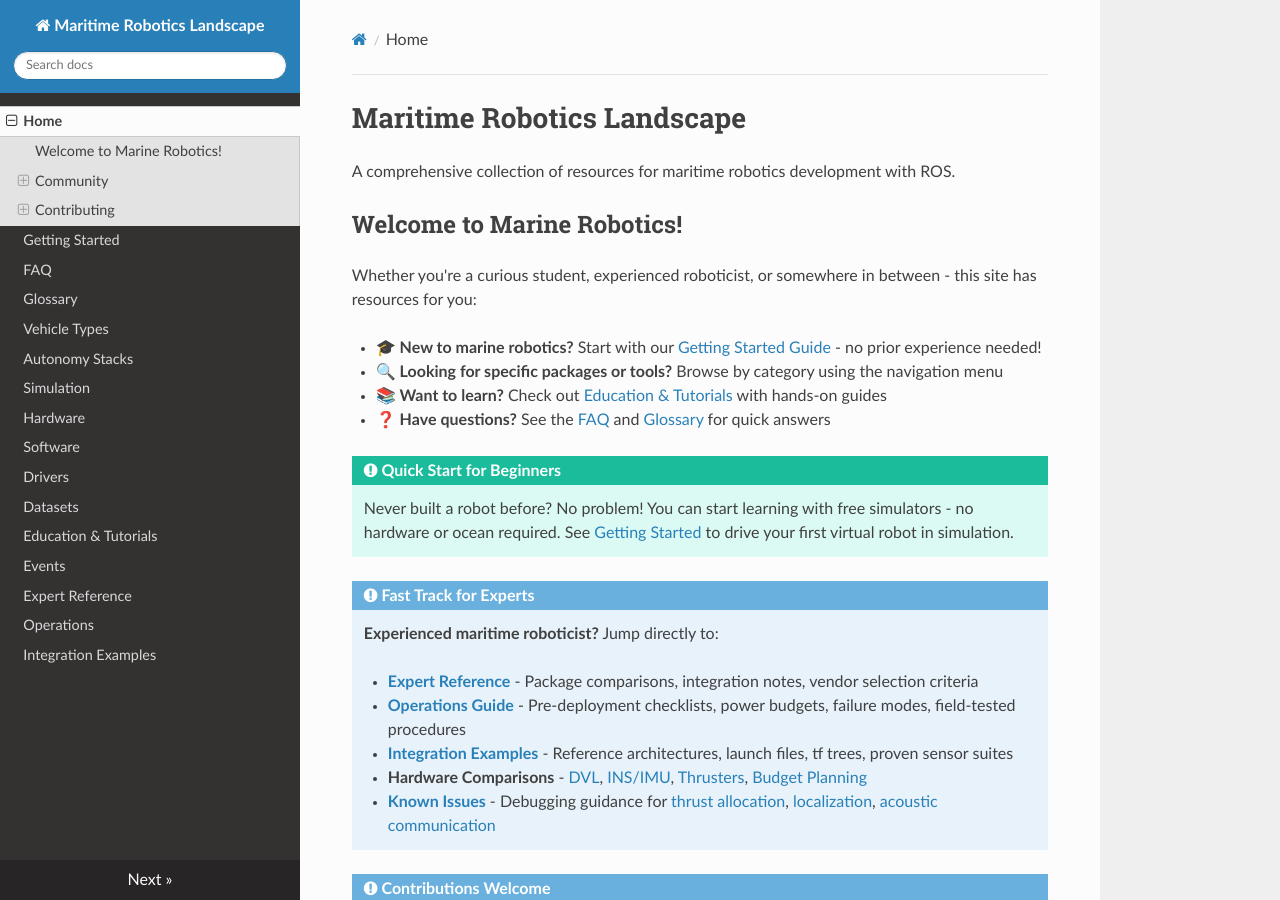
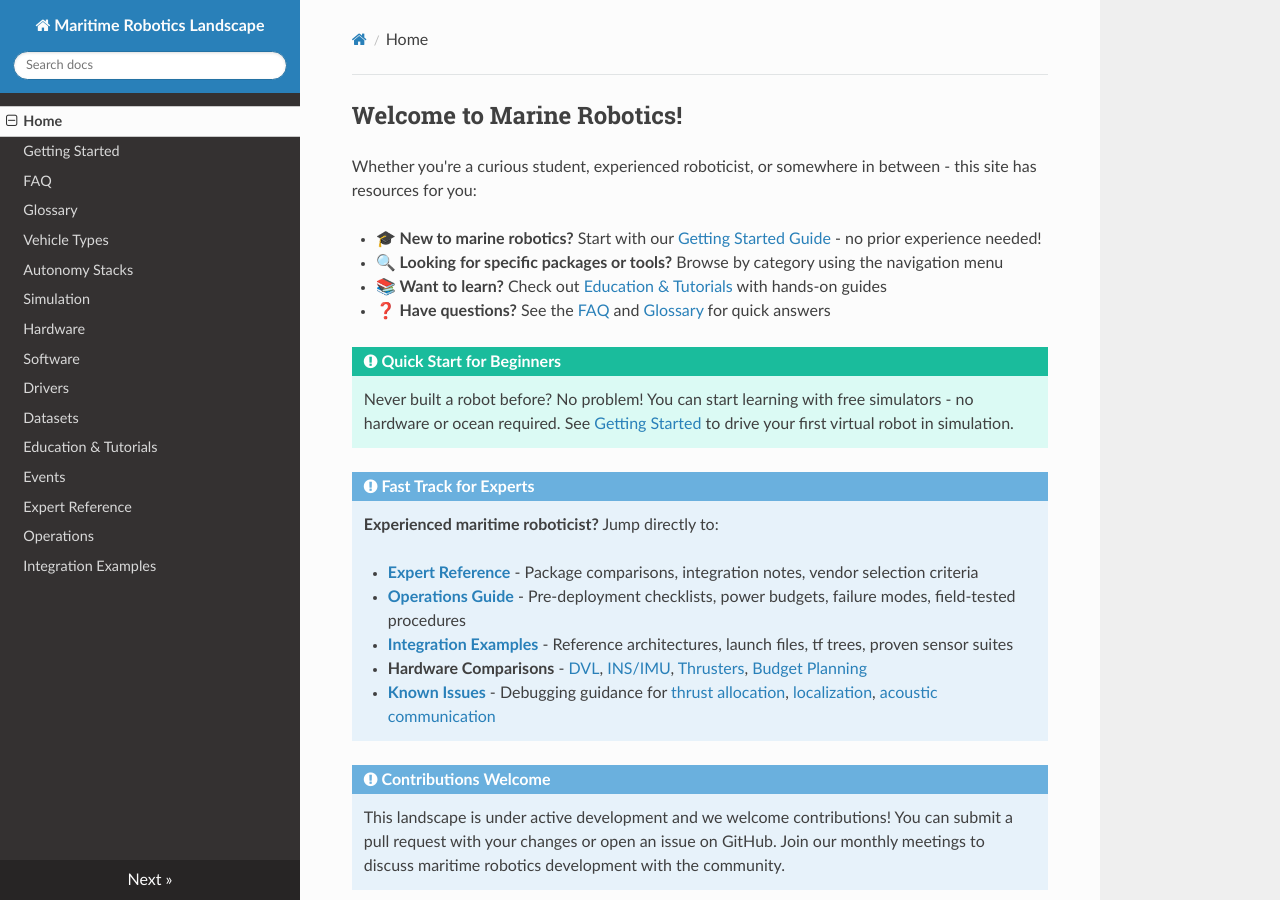
Before and after one commit to ros-maritime/maritime_robotic_landscape, an MkDocs documentation site: the page built from docs/index.md, in a window 1280 px wide and 900 px high. Built offline with MkDocs 1.6.1, drawn with Linux system fonts in a browser that asks for light colours; nearby versions of some CDN libraries; part of the change alters nothing that is shown.

```diff
--- a/docs/index.md
+++ b/docs/index.md
@@ -1,5 +1,3 @@
---8<-- "README.md::4"
-
 ## Welcome to Marine Robotics!
 
 Whether you're a curious student, experienced roboticist, or somewhere in between - this site has resources for you:
```
